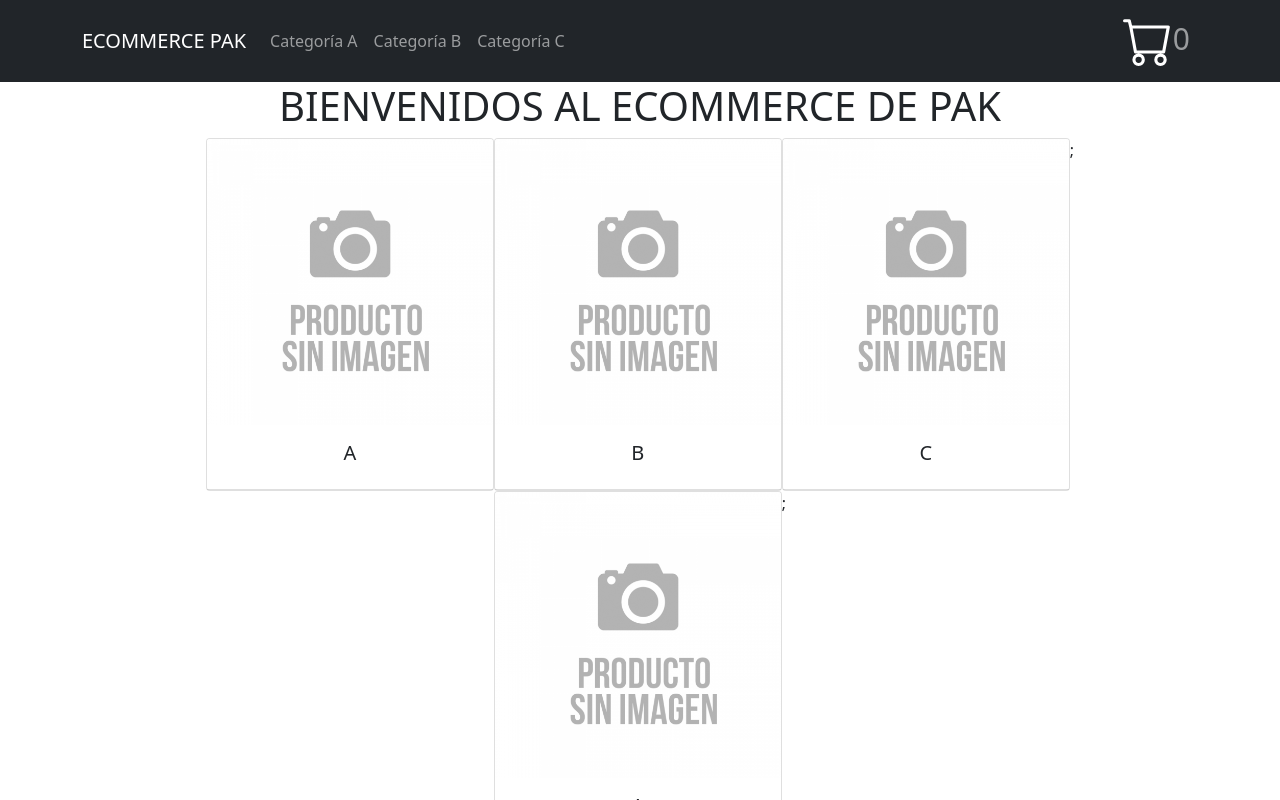
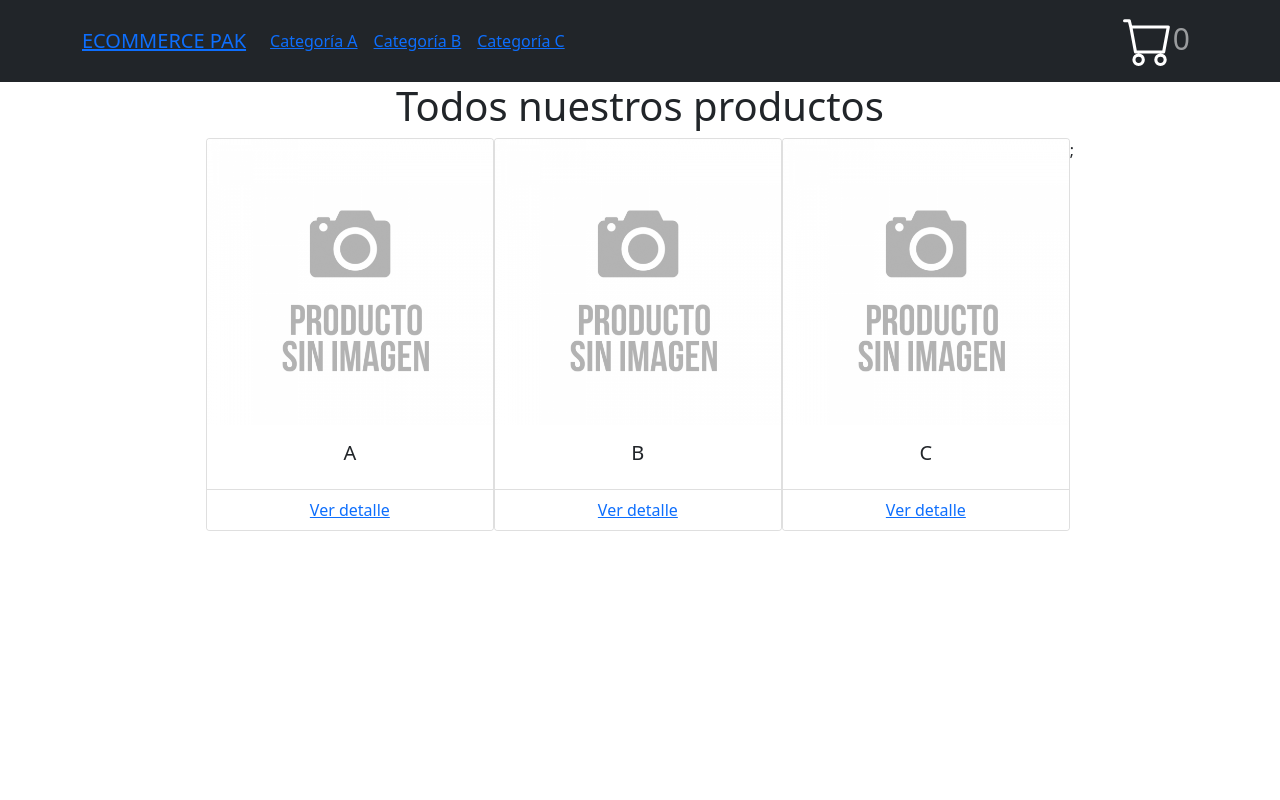
Before and after one commit to PatoK93/ecommerce_patriciokanaszyc, a React (Create React App) app: page / in a window 1280 px wide. Shown: the top 800 px of the page. Built offline with nearby package versions, Linux system fonts and the light colour scheme.

Commit message:
se realizo el desafio de la primera entrega del TP final

```diff
--- a/package.json
+++ b/package.json
@@ -10,6 +10,7 @@
     "react": "^18.2.0",
     "react-bootstrap": "^2.4.0",
     "react-dom": "^18.2.0",
+    "react-router-dom": "^6.3.0",
     "react-scripts": "5.0.1",
     "web-vitals": "^2.1.4"
   },
--- a/src/App.js
+++ b/src/App.js
@@ -2,13 +2,25 @@ import "./App.css";
 import Navbar from "./components/Navbar/Navbar";
 import ItemListContainer from "./components/ItemListContainer/ItemListContainer";
 import ItemDetailContainer from "./components/ItemDetailContainer/ItemDetailContainer";
+import { BrowserRouter, Routes, Route } from "react-router-dom";
 
 function App() {
   return (
     <div className="App">
-      <Navbar />
-      <ItemListContainer greeting="BIENVENIDOS AL ECOMMERCE DE PAK" />
-      <ItemDetailContainer />
+      <BrowserRouter>
+        <Navbar />
+        <Routes>
+          <Route
+            path="/"
+            element={<ItemListContainer greeting="Todos nuestros productos" />}
+          />
+          <Route
+            path="/category/:categoryId"
+            element={<ItemListContainer greeting="Estamos filtrando" />}
+          />
+          <Route path="/detail/:productId" element={<ItemDetailContainer />} />
+        </Routes>
+      </BrowserRouter>
     </div>
   );
 }
--- a/src/asyncMockDetalle.js
+++ /dev/null
@@ -1,19 +0,0 @@
-const product = [
-  {
-    id: "1",
-    name: "A",
-    price: 500,
-    category: "Categoría A",
-    img: "images/imagenGenerica.jpg",
-    stock: 10,
-    description: "Descripcion de A",
-  },
-];
-
-export const getProduct = () => {
-  return new Promise((resolve) => {
-    setTimeout(() => {
-      resolve(product);
-    }, 2000);
-  });
-};
--- a/src/components/Item/Item.js
+++ b/src/components/Item/Item.js
@@ -1,6 +1,6 @@
 import Card from "react-bootstrap/Card";
 import ListGroup from "react-bootstrap/ListGroup";
-import ItemCount from "../ItemCount/ItemCount";
+import { Link } from "react-router-dom";
 
 function Item({ product }) {
   return (
@@ -8,16 +8,14 @@ function Item({ product }) {
       <Card.Img variant="top" src={product.img} />
       <Card.Body>
         <Card.Title>{product.name}</Card.Title>
-        {/* <Card.Text> {product.description} </Card.Text> */}
       </Card.Body>
       <ListGroup className="list-group-flush">
-        {/* <ListGroup.Item> {product.category} </ListGroup.Item>
-        <ListGroup.Item> Precio: {product.price} </ListGroup.Item>
-        <ListGroup.Item> Stock: {product.stock} </ListGroup.Item> */}
+        <ListGroup.Item>
+          <Link to={`/detail/${product.id}`} className="Option">
+            Ver detalle
+          </Link>
+        </ListGroup.Item>
       </ListGroup>
-      {/* <Card.Body>
-        <ItemCount stock={product.stock} />
-      </Card.Body> */}
     </Card>
   );
 }
--- a/src/components/ItemDetail/ItemDetail.js
+++ b/src/components/ItemDetail/ItemDetail.js
@@ -6,7 +6,6 @@ import "../ItemList/ItemList.css";
 const ItemDetail = ({ product }) => {
   return (
     <div className="cardRow">
-      {product.map((product) => (
       <Card style={{ width: "18rem" }} key={product.id}>
         <Card.Img variant="top" src={product.img} />
         <Card.Body>
@@ -22,8 +21,6 @@ const ItemDetail = ({ product }) => {
           <ItemCount stock={product.stock} />
         </Card.Body>
       </Card>
-      ))}
-      ;
     </div>
   );
 };
--- a/src/components/ItemDetailContainer/ItemDetailContainer.js
+++ b/src/components/ItemDetailContainer/ItemDetailContainer.js
@@ -1,13 +1,16 @@
 import { useState, useEffect } from "react";
-import { getProduct } from "../../asyncMockDetalle";
+import { getProductById } from "../../helpers/asyncMock";
 import ItemDetail from "../ItemDetail/ItemDetail";
+import { useParams } from "react-router-dom";
 
 const ItemDetailContainer = () => {
-  const [product, setProduct] = useState([]);
+  const [product, setProduct] = useState({});
   const [loading, setLoading] = useState(true);
 
+  const { productId } = useParams();
+
   useEffect(() => {
-    getProduct()
+    getProductById(productId)
       .then((response) => {
         setProduct(response);
       })
@@ -17,18 +20,16 @@ const ItemDetailContainer = () => {
       .finally(() => {
         setLoading(false);
       });
-  }, []);
+  }, [productId]);
 
   if (loading) {
     return <h1>Cargando detalle de producto...</h1>;
   }
 
   return (
-    <>
-      <div>
-        <ItemDetail product={product} />
-      </div>
-    </>
+    <div>
+      <ItemDetail product={product} />
+    </div>
   );
 };
 
--- a/src/components/ItemListContainer/ItemListContainer.js
+++ b/src/components/ItemListContainer/ItemListContainer.js
@@ -1,13 +1,18 @@
 import { useState, useEffect } from "react";
-import { getProducts } from "../../asyncMock";
+import { getProducts, getProductsByCategory } from "../../helpers/asyncMock";
 import ItemList from "../ItemList/ItemList";
+import { useParams } from "react-router-dom";
 
 const ItemListContainer = ({ greeting }) => {
   const [products, setProducts] = useState([]);
   const [loading, setLoading] = useState(true);
 
+  const { categoryId } = useParams();
+
   useEffect(() => {
-    getProducts()
+    const asyncFunction = categoryId ? getProductsByCategory : getProducts;
+
+    asyncFunction(categoryId)
       .then((response) => {
         setProducts(response);
       })
@@ -17,10 +22,10 @@ const ItemListContainer = ({ greeting }) => {
       .finally(() => {
         setLoading(false);
       });
-  }, []);
+  }, [categoryId]);
 
   if (loading) {
-    return <h1>Cargando productos...</h1>;
+    return <h2>Cargando productos...</h2>;
   }
 
   return (
--- a/src/components/Navbar/Navbar.js
+++ b/src/components/Navbar/Navbar.js
@@ -1,23 +1,40 @@
-import './Navbar.css';
-import Container from 'react-bootstrap/Container';
-import Nav from 'react-bootstrap/Nav';
-import Navbar from 'react-bootstrap/Navbar';
-import CartWidget from '../CartWidget/CartWidget.js';
+import "./Navbar.css";
+import Container from "react-bootstrap/Container";
+import Nav from "react-bootstrap/Nav";
+import Navbar from "react-bootstrap/Navbar";
+import CartWidget from "../CartWidget/CartWidget.js";
+import { Link } from "react-router-dom";
 
 function NavbarPropia() {
   return (
     <Navbar collapseOnSelect expand="lg" bg="dark" variant="dark">
       <Container>
-        <Navbar.Brand href="#">ECOMMERCE PAK</Navbar.Brand>
-        <Navbar.Toggle aria-controls="responsive-navbar-nav"/>
+        <Navbar.Brand>
+          <Link to="/">ECOMMERCE PAK</Link>
+        </Navbar.Brand>
+        <Navbar.Toggle aria-controls="responsive-navbar-nav" />
         <Navbar.Collapse id="responsive-navbar-nav">
           <Nav className="me-auto">
-            <Nav.Link href="#">Categoría A</Nav.Link>
-            <Nav.Link href="#">Categoría B</Nav.Link>
-            <Nav.Link href="#">Categoría C</Nav.Link>
+            <Nav.Link>
+              <Link to="/category/categoriaA" className="Option">
+                Categoría A
+              </Link>
+            </Nav.Link>
+            <Nav.Link>
+              <Link to="/category/categoriaB" className="Option">
+                Categoría B
+              </Link>
+            </Nav.Link>
+            <Nav.Link>
+              <Link to="/category/categoriaC" className="Option">
+                Categoría C
+              </Link>
+            </Nav.Link>
           </Nav>
           <Nav>
-            <Nav.Link href="#"><CartWidget/></Nav.Link>
+            <Nav.Link>
+              <CartWidget />
+            </Nav.Link>
           </Nav>
         </Navbar.Collapse>
       </Container>
--- a/src/asyncMock.js
+++ b/src/helpers/asyncMock.js
@@ -3,7 +3,7 @@ const products = [
     id: "1",
     name: "A",
     price: 500,
-    category: "Categoría A",
+    category: "categoriaA",
     img: "images/imagenGenerica.jpg",
     stock: 10,
     description: "Descripcion de A",
@@ -12,7 +12,7 @@ const products = [
     id: "2",
     name: "B",
     price: 1000,
-    category: "Categoría A",
+    category: "categoriaB",
     img: "images/imagenGenerica.jpg",
     stock: 15,
     description: "Descripcion de B",
@@ -21,7 +21,7 @@ const products = [
     id: "3",
     name: "C",
     price: 1500,
-    category: "Categoría A",
+    category: "categoriaC",
     img: "images/imagenGenerica.jpg",
     stock: 20,
     description: "Descripcion de C",
@@ -35,3 +35,19 @@ export const getProducts = () => {
     }, 2000);
   });
 };
+
+export const getProductById = (id) => {
+  return new Promise((resolve) => {
+    setTimeout(() => {
+      resolve(products.find((prod) => prod.id === id));
+    }, 2000);
+  });
+};
+
+export const getProductsByCategory = (categoryId) => {
+  return new Promise((resolve) => {
+    setTimeout(() => {
+      resolve(products.filter((prod) => prod.category === categoryId));
+    }, 2000);
+  });
+};
```
Also changed, not shown: 2 other files (tests, documents, lock files or other folders). Lines whose indentation alone changed are shown as unchanged.
